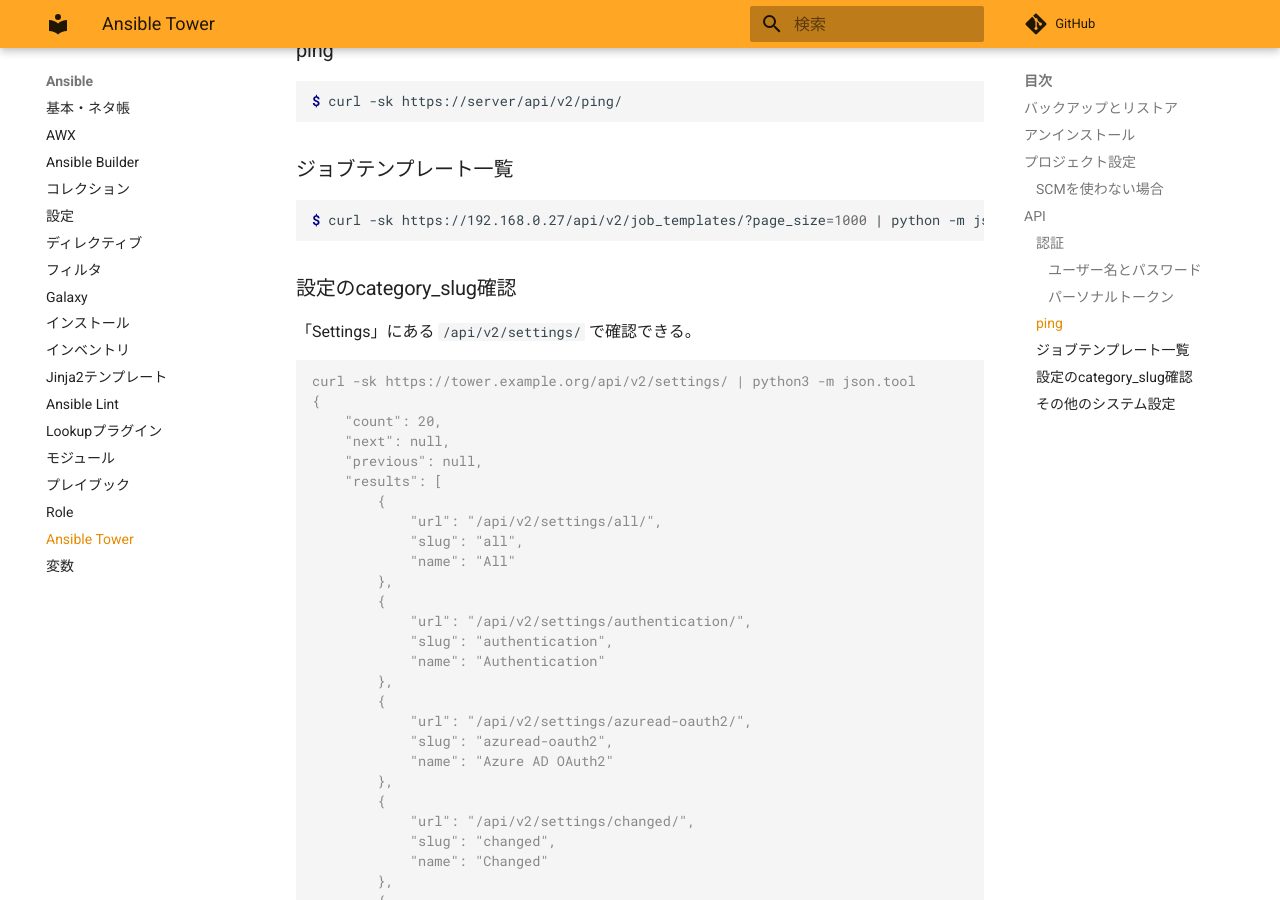
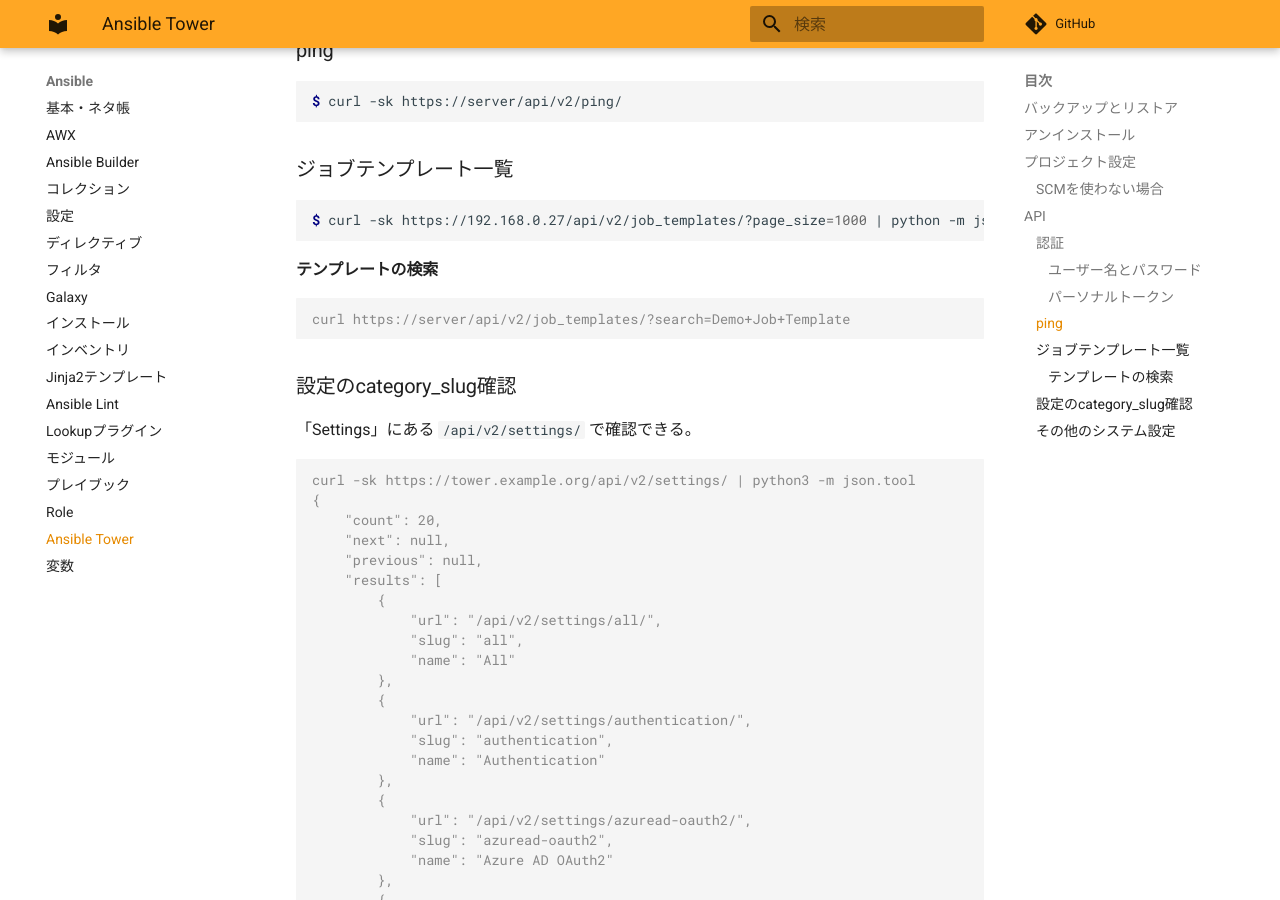
Before and after one commit to zaki-lknr/docs, an MkDocs documentation site: the page built from docs/Ansible/tower.md, in a window 1280 px wide and 900 px high, scrolled down 1647 px. Built offline with MkDocs 1.6.1 and Material for MkDocs 9.7.7, drawn with Linux system fonts in a browser that asks for light colours; comment, search, counter and statistics services are not loaded.

Commit message:
add: ansible/tower: ジョブテンプレート検索API

````diff
--- a/docs/Ansible/tower.md
+++ b/docs/Ansible/tower.md
@@ -68,6 +68,12 @@ $ curl -sk https://server/api/v2/ping/
 
 ```console
 $ curl -sk https://192.168.0.27/api/v2/job_templates/?page_size=1000 | python -m json.tool
+```
+
+#### テンプレートの検索
+
+```console
+curl https://server/api/v2/job_templates/?search=Demo+Job+Template
 ```
 
 ### 設定のcategory_slug確認
````
